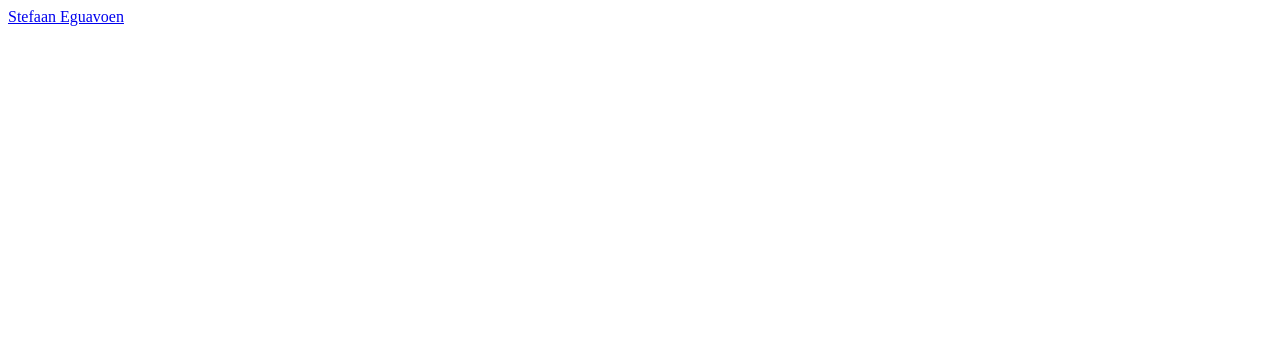
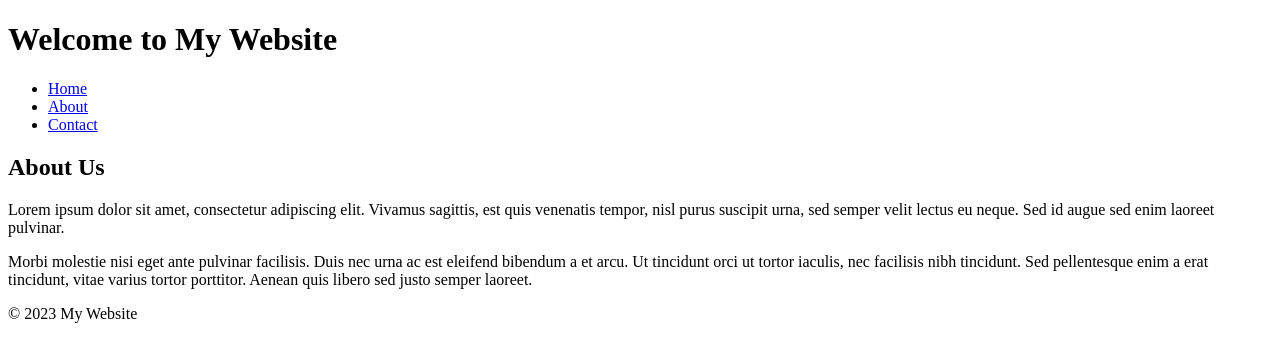
Before and after one commit to frankvanthuis/notion_widgets, a plain HTML site: page index.html in a window 1280 px wide. Drawn offline with Linux system fonts and the light colour scheme.

Commit message:
Update index.html

```diff
--- a/index.html
+++ b/index.html
@@ -1 +1,29 @@
-<div class="badge-base LI-profile-badge" data-locale="nl_NL" data-size="medium" data-theme="dark" data-type="VERTICAL" data-vanity="stefaane" data-version="v1"><a class="badge-base__link LI-simple-link" href="https://be.linkedin.com/in/stefaane?trk=profile-badge">Stefaan Eguavoen</a></div>
+<!DOCTYPE html>
+<html lang="en">
+<head>
+	<meta charset="UTF-8">
+	<title>My Website</title>
+</head>
+<body>
+	<header>
+		<h1>Welcome to My Website</h1>
+		<nav>
+			<ul>
+				<li><a href="#">Home</a></li>
+				<li><a href="#">About</a></li>
+				<li><a href="#">Contact</a></li>
+			</ul>
+		</nav>
+	</header>
+
+	<main>
+		<h2>About Us</h2>
+		<p>Lorem ipsum dolor sit amet, consectetur adipiscing elit. Vivamus sagittis, est quis venenatis tempor, nisl purus suscipit urna, sed semper velit lectus eu neque. Sed id augue sed enim laoreet pulvinar.</p>
+		<p>Morbi molestie nisi eget ante pulvinar facilisis. Duis nec urna ac est eleifend bibendum a et arcu. Ut tincidunt orci ut tortor iaculis, nec facilisis nibh tincidunt. Sed pellentesque enim a erat tincidunt, vitae varius tortor porttitor. Aenean quis libero sed justo semper laoreet.</p>
+	</main>
+
+	<footer>
+		<p>&copy; 2023 My Website</p>
+	</footer>
+</body>
+</html>
```
